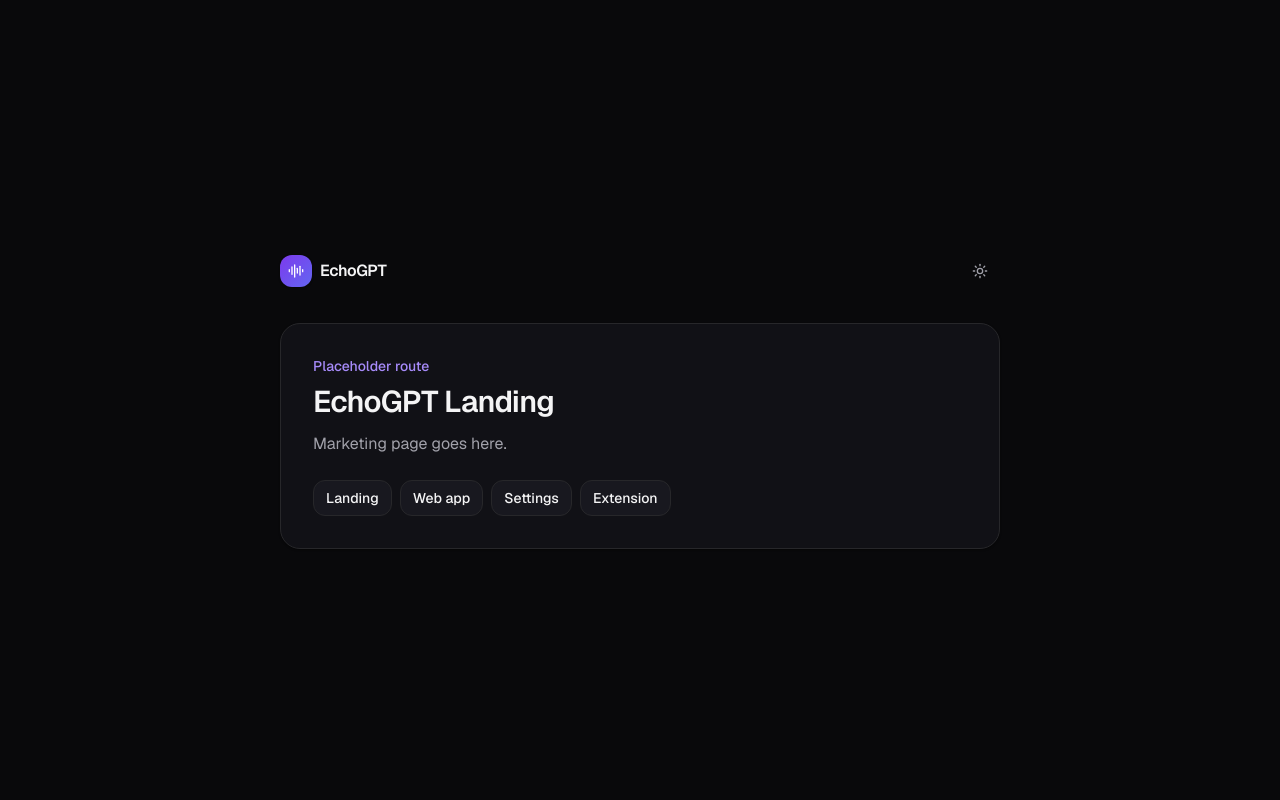
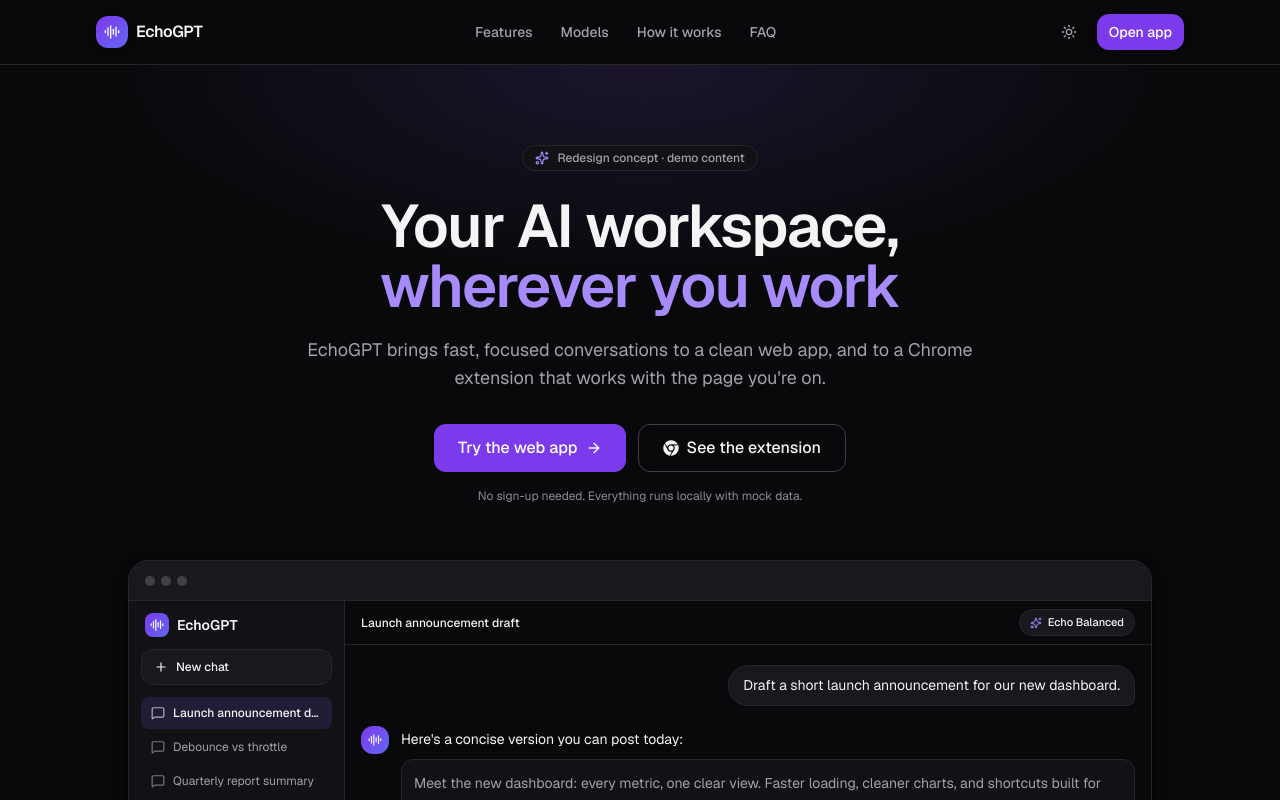
Before and after one commit to ShantoSarkar34/echogpt-ecosystem-redesign, a Next.js app: page / in a window 1280 px wide. Shown: the top 800 px of the page. Built offline with nearby package versions, Linux system fonts and the light colour scheme.

Commit message:
added hero section on landing page

```diff
--- /dev/null
+++ b/app/(marketing)/layout.tsx
@@ -0,0 +1,20 @@
+import { Navbar } from "@/components/landing/navbar";
+
+export default function MarketingLayout({
+  children,
+}: {
+  children: React.ReactNode;
+}) {
+  return (
+    <>
+      <a
+        href="#main"
+        className="sr-only focus:not-sr-only focus:fixed focus:left-4 focus:top-4 focus:z-60 focus:rounded-lg focus:bg-accent focus:px-4 focus:py-2 focus:text-accent-foreground"
+      >
+        Skip to content
+      </a>
+      <Navbar />
+      <main id="main">{children}</main>
+    </>
+  );
+}
--- a/app/(marketing)/page.tsx
+++ b/app/(marketing)/page.tsx
@@ -1,10 +1,5 @@
-import { RoutePlaceholder } from "@/components/shared/route-placeholder";
+import { Hero } from "@/components/landing/hero";
 
 export default function LandingPage() {
-  return (
-    <RoutePlaceholder
-      title="EchoGPT Landing"
-      description="Marketing page goes here."
-    />
-  );
+  return <Hero />;
 }
```
